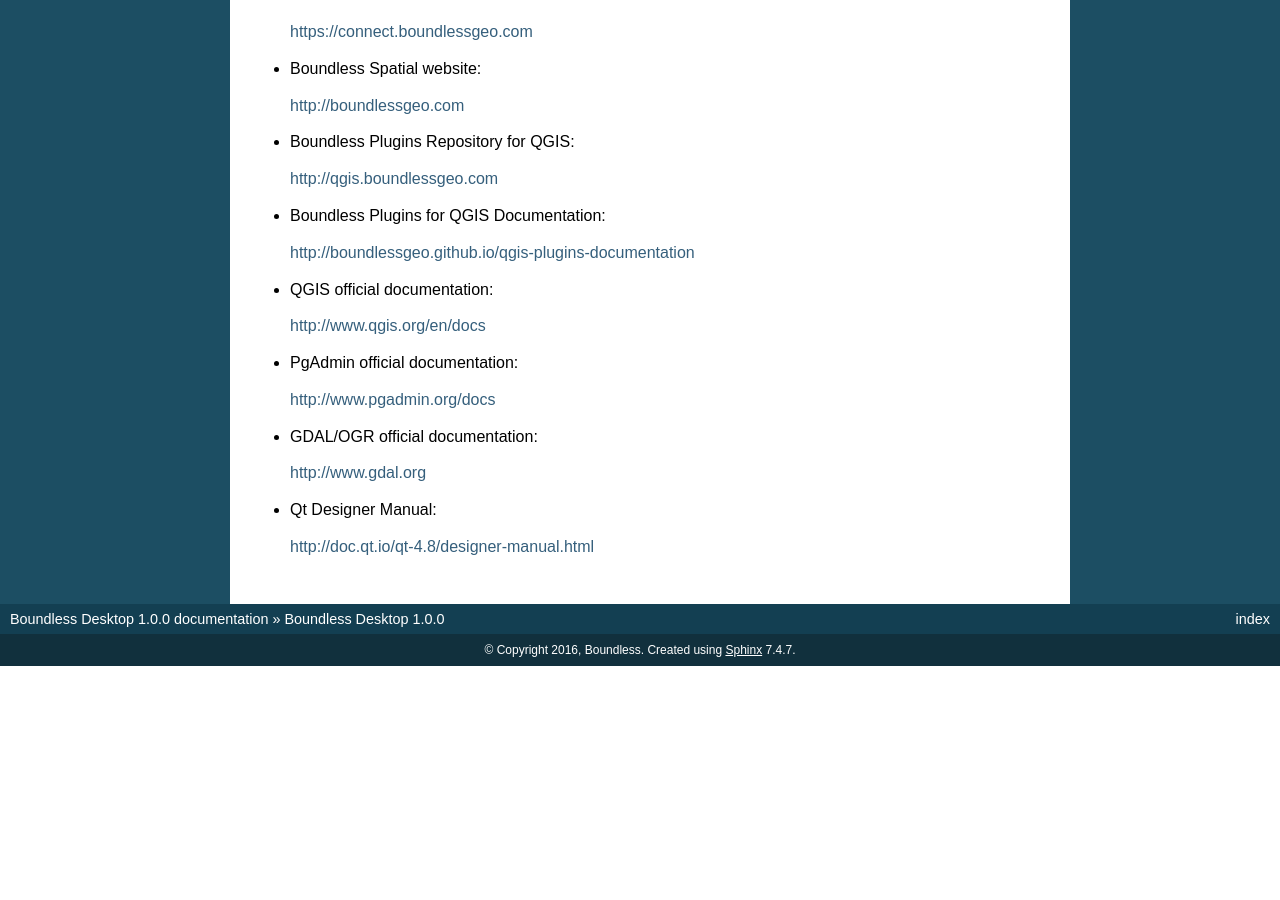
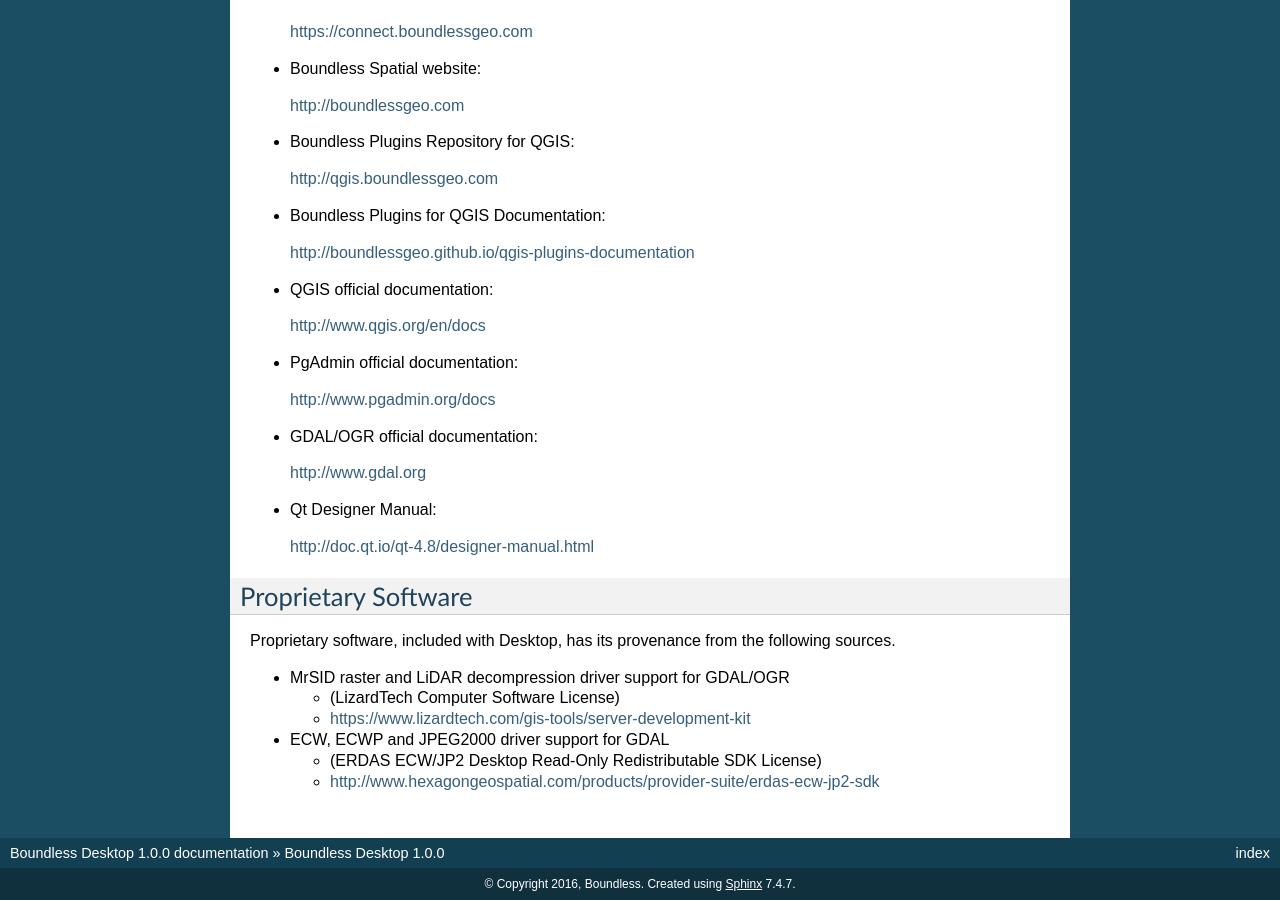
Before and after one commit to planetfederal/desktop-documentation, a Sphinx documentation site: the page built from installers/source/README.rst, in a window 1280 px wide and 900 px high, scrolled down 1135 px. Built offline with Sphinx 7.4.7, drawn with Linux system fonts in a browser that asks for light colours; before the commit the page ends 1801 px from its top, so only the background shows below that.

Commit message:
Add proprietary software section to README

```diff
--- a/installers/source/README.rst
+++ b/installers/source/README.rst
@@ -117,3 +117,29 @@
 * Qt Designer Manual:
 
   http://doc.qt.io/qt-4.8/designer-manual.html
+
+Proprietary Software
+--------------------
+
+Proprietary software, included with Desktop, has its provenance from the
+following sources.
+
+* MrSID raster and LiDAR decompression driver support for GDAL/OGR
+
+  - (LizardTech Computer Software License)
+
+  - https://www.lizardtech.com/gis-tools/server-development-kit
+
+* ECW, ECWP and JPEG2000 driver support for GDAL
+
+  - (ERDAS ECW/JP2 Desktop Read-Only Redistributable SDK License)
+
+  - http://www.hexagongeospatial.com/products/provider-suite/erdas-ecw-jp2-sdk
+
+.. only:: win
+
+   .. include:: /win/proprietary_components.rst
+
+.. only:: osx
+
+   .. include:: /osx/proprietary_components.rst
--- /dev/null
+++ b/installers/source/osx/proprietary_components.rst
@@ -0,0 +1,5 @@
+* ESRI FileGDB API driver support for OGR
+
+  - (Apache v2.0 license)
+
+  - https://github.com/Esri/file-geodatabase-api
--- /dev/null
+++ b/installers/source/win/proprietary_components.rst
@@ -0,0 +1,11 @@
+* ESRI FileGDB API driver support for OGR
+
+  - (ESRI license)
+
+  - https://github.com/Esri/file-geodatabase-api
+
+* Oracle Geospatial DB client libraries
+
+  - (Oracle Technology Network Development and Distribution License)
+
+  - http://www.oracle.com/technetwork/database/features/instant-client/index-097480.html
```
